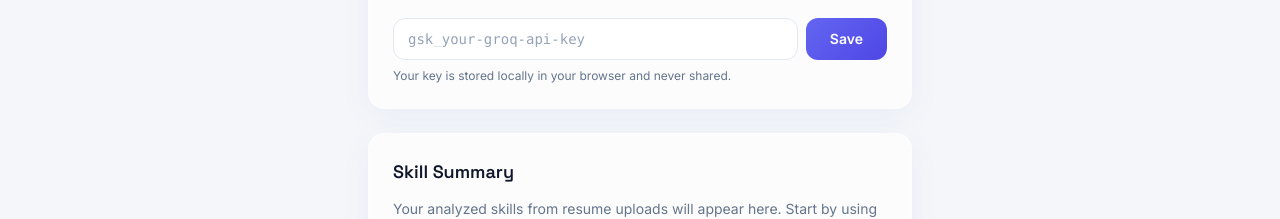
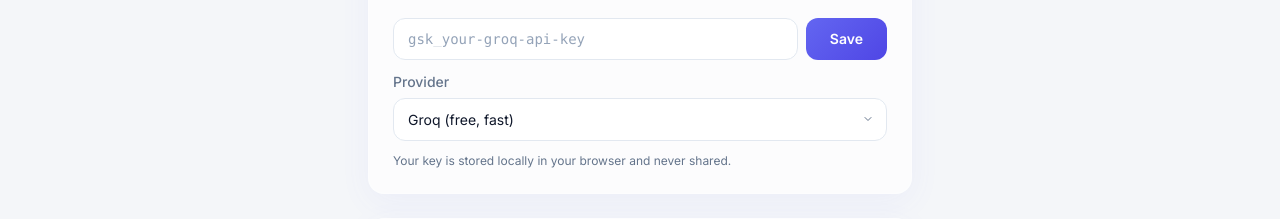
Before and after one commit to thanuj0902/campus-connect-ai, a React (Vite) app: page /profile in a window 1280 px wide. Shown: the part 455-674 px from the top of the page. Built offline with nearby package versions, Linux system fonts and the light colour scheme; no server answers; sample sign-in values are in the browser's storage.

Commit message:
fix: add provider dropdown to Profile API key settings

```diff
--- a/src/pages/Profile.jsx
+++ b/src/pages/Profile.jsx
@@ -50,7 +50,7 @@
           <a href="https://console.groq.com" target="_blank" rel="noopener noreferrer" className="text-primary font-medium hover:underline">console.groq.com</a>
           {' '}(free, no credit card).
         </p>
-        <div className="flex gap-2">
+        <div className="flex gap-2 mb-3">
           <input
             type="text"
             value={apiKey}
@@ -62,7 +62,16 @@
             {saved ? 'Saved!' : 'Save'}
           </button>
         </div>
-        <p className="text-xs text-text-muted mt-2">Your key is stored locally in your browser and never shared.</p>
+        <div className="mb-3">
+          <label className="block text-sm font-medium mb-1.5 text-text-muted">Provider</label>
+          <select value={provider} onChange={(e) => { setProvider(e.target.value); setSaved(false) }} className="select-field">
+            <option value="groq">Groq (free, fast)</option>
+            <option value="gemini">Google Gemini (free tier)</option>
+            <option value="openai">OpenAI</option>
+            <option value="claude">Anthropic Claude</option>
+          </select>
+        </div>
+        <p className="text-xs text-text-muted">Your key is stored locally in your browser and never shared.</p>
       </div>
 
       <div className="glass-card rounded-2xl p-6 mt-6">
```
